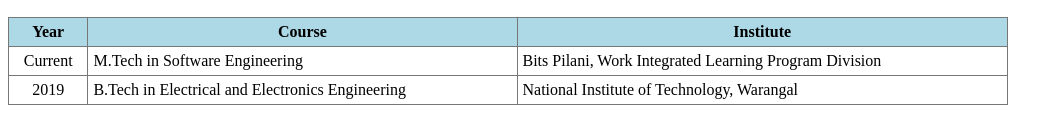
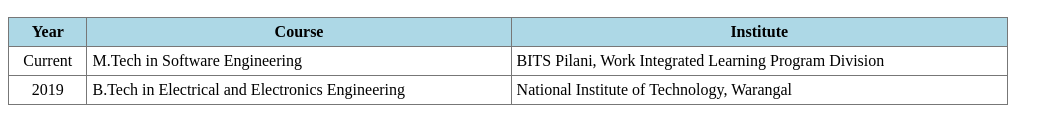
Before and after one commit to NSSrujana/NSSrujana.github.io, a plain HTML site: page index.html in a window 1280 px wide. Shown: the part 346-474 px from the top of the page, without its empty margins (0-1063 px from the left). Drawn offline with Linux system fonts and the light colour scheme.

Commit message:
Update index.html

```diff
--- a/index.html
+++ b/index.html
@@ -36,7 +36,7 @@
             <center>Current</center>
         </td>
         <td>M.Tech in Software Engineering</td>
-        <td>Bits Pilani, Work Integrated Learning Program Division</td>
+        <td>BITS Pilani, Work Integrated Learning Program Division</td>
     </tr>
     <tr>
         <td>
```
